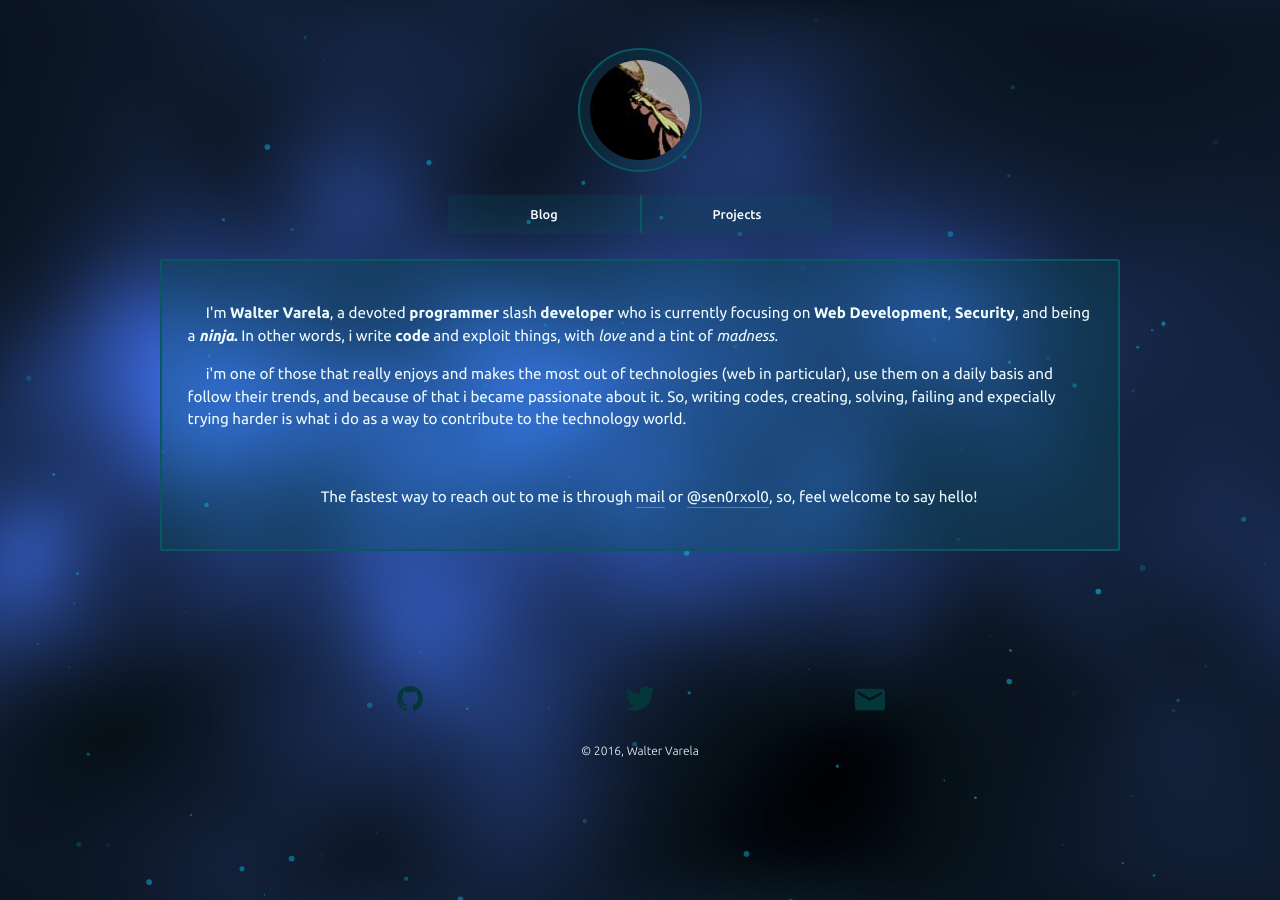
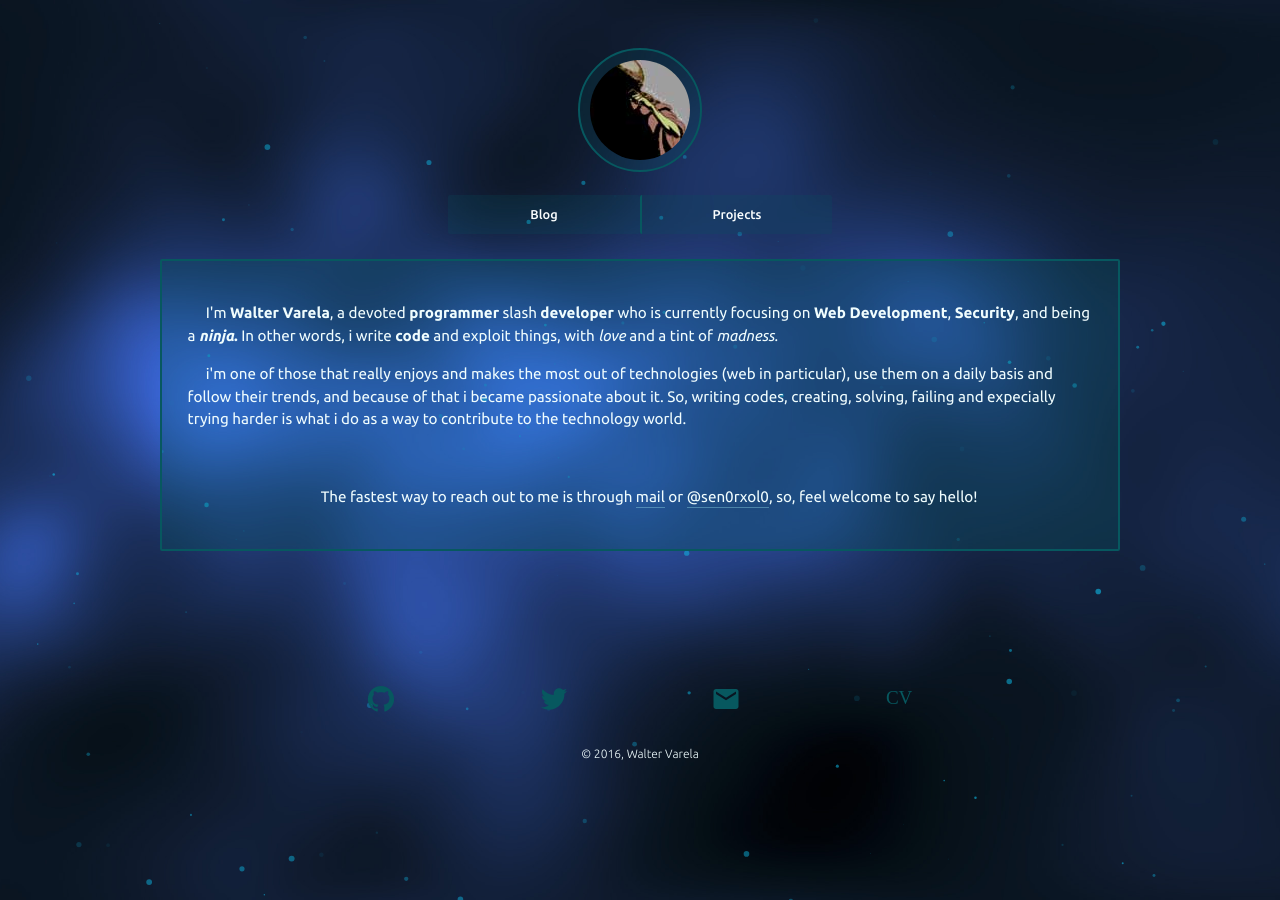
Before and after one commit to sen0rxol0/sen0rxol0.github.io, a Jekyll site: the page built from index.html, in a window 1280 px wide. Built offline with Jekyll 4.4.1, drawn with Linux system fonts in a browser that asks for light colours; some web fonts are replaced.

Commit message:
Changed external site links

```diff
--- a/_config.yml
+++ b/_config.yml
@@ -5,6 +5,7 @@ description: "sen0rxol0's Website/Blog"
 baseurl: "" # the subpath of your site, e.g. /blog
 url: "https://itswalter.me" # the base hostname & protocol for your site
 email_address: walterb.varela@gmail.com
+cv_link: https://drive.google.com/open?id=0B1vkOn1fSCE5SU5oZVFUaFJROXM
 twitter_username: sen0rxol0
 github_username:  sen0rxol0
 
--- a/_includes/footer.html
+++ b/_includes/footer.html
@@ -1,18 +1,23 @@
 <footer id="footer_container">
-	 <div id="footer_contacts">
+	 <div id="footer_links">
 		<ul>
 			<li><a href="https://github.com/{{site.github_username}}" title="sen0rxol0's GitHub">
-				<svg class="links_icon" width="30" height="25">
+				<svg class="links_icon">
 					<use xlink:href="{{ site.baseurl }}/assets/img/icon-sprite.svg#github-icon"/>
 				</svg>
 			</a></li>
 			<li><a href="https://twitter.com/{{site.twitter_username}}" title="sen0rxol0 on Twitter">
-				<svg class="links_icon" width="30" height="25"><use xlink:href="{{ site.baseurl }}/assets/img/icon-sprite.svg#twitter-icon"/>
+				<svg class="links_icon"><use xlink:href="{{ site.baseurl }}/assets/img/icon-sprite.svg#twitter-icon"/>
 				</svg>
 			</a></li>
 			<li><a href="mailto:{{site.email_address}}" title="Contact">
-				 <svg class="links_icon" width="30" height="27">
+				 <svg class="links_icon">
 					<use xlink:href="{{ site.baseurl }}/assets/img/icon-sprite.svg#email-icon"/>
+				</svg>
+			</a></li>
+			<li><a href="{{ site.cv_link }}" title="Curriculum Vitae">
+				 <svg class="links_icon cv">
+					<use xlink:href="{{ site.baseurl }}/assets/img/icon-sprite.svg#curriculum-icon"/>
 				</svg>
 			</a></li>
 		</ul>
```
Also changed, not shown: assets/img/icon-sprite.svg, css/main.css.
